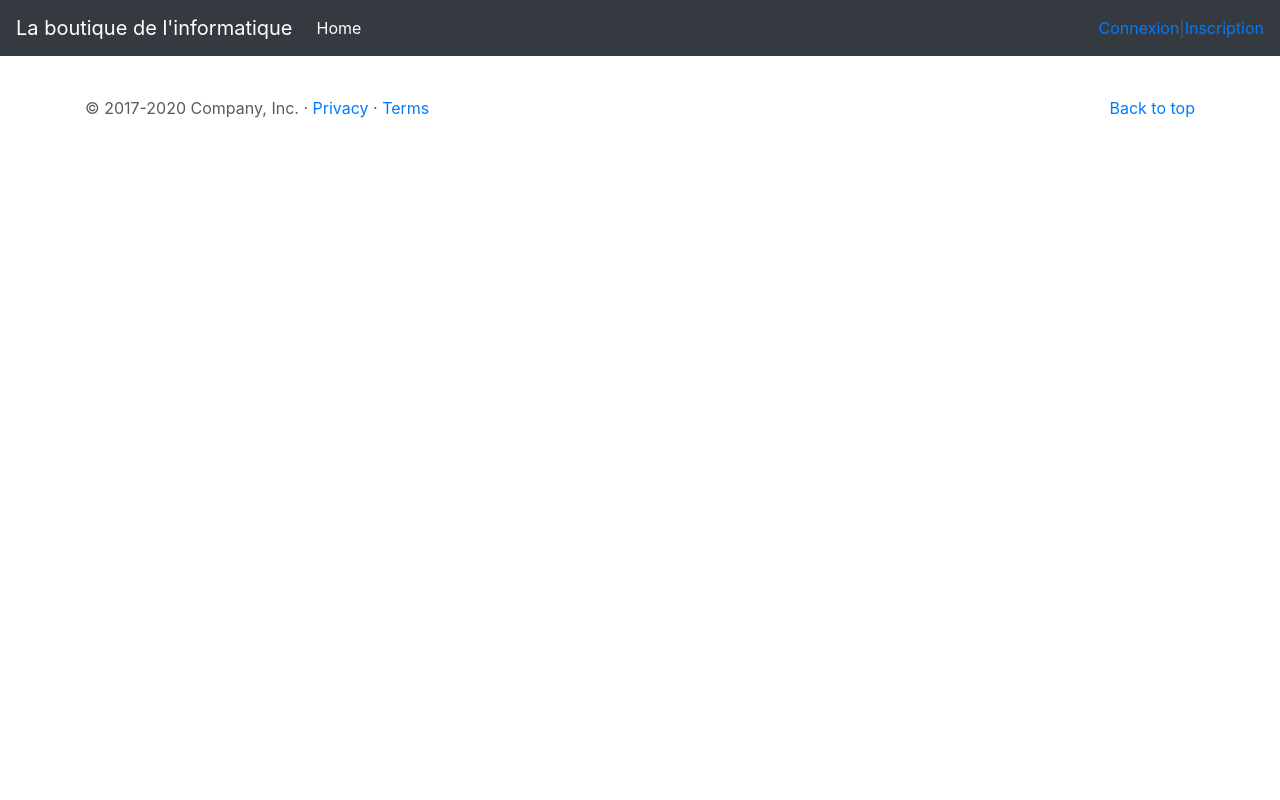
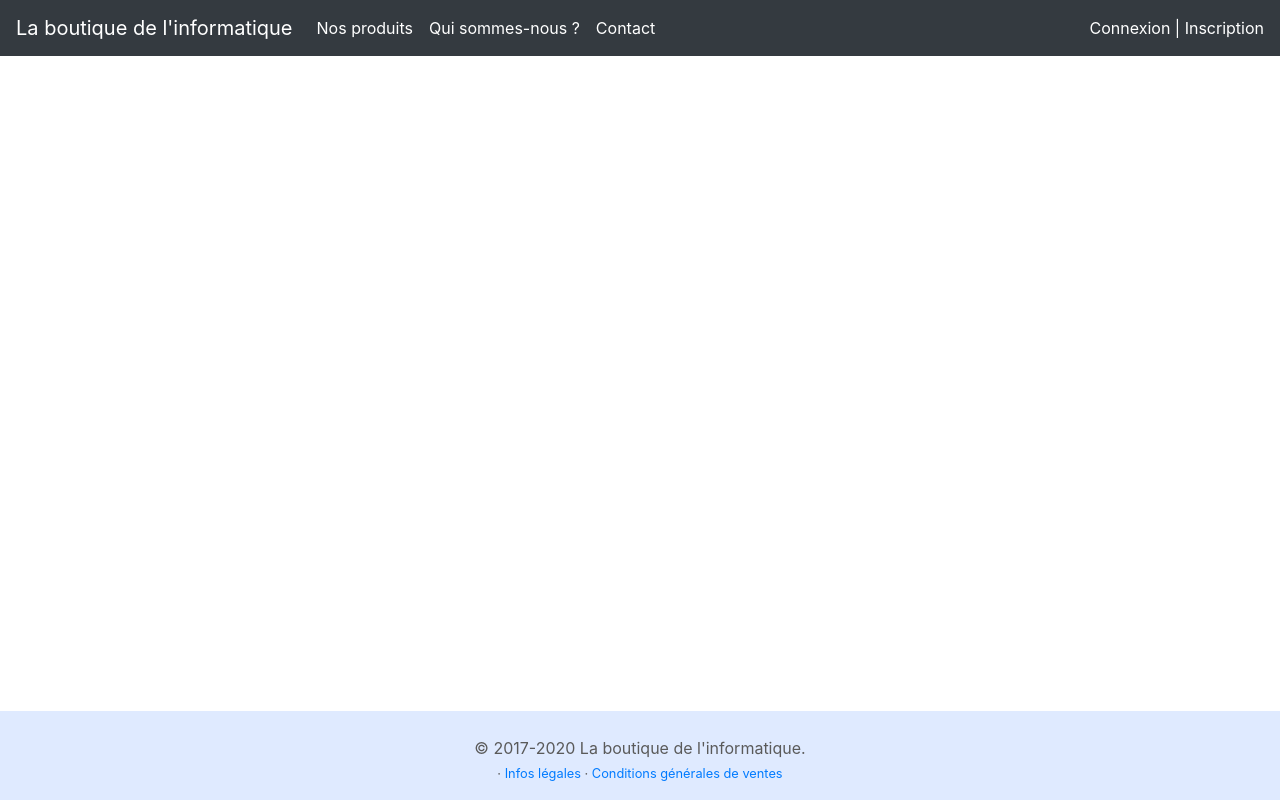
Before and after one commit to alexandre-leng/Boutique-Informatique-Symfony, a Symfony app: template laboutiqueinformatique/templates/base.html.twig in a window 1280 px wide. Run offline with Twig, Linux system fonts and the light colour scheme; the template is opened without the code that fills it, so the values that code supplies are empty; some libraries are stand-ins or nearby versions.

Commit message:
fin membre

```diff
--- a/laboutiqueinformatique/templates/base.html.twig
+++ b/laboutiqueinformatique/templates/base.html.twig
@@ -9,7 +9,9 @@
     <title>{% block title %}La boutique informatique{% endblock %}</title>
 
     <!-- Bootstrap core CSS -->
-    <link href="{{ asset('assets/css/bootstrap.min.css') }}" rel="stylesheet">
+    <link rel="stylesheet" href="{{ asset('assets/css/bootstrap.min.css') }}" >
+    <link rel="stylesheet" href="{{ asset('assets/css/boutiqueinformatique.css') }}" >
+
 
     <style>
         .bd-placeholder-img {
@@ -33,21 +35,30 @@
 <body>
 <header>
     <nav class="navbar navbar-expand-md navbar-dark fixed-top bg-dark">
-        <a class="navbar-brand" href="#">La boutique de l'informatique</a>
+        <a class="navbar-brand" href="{{ path('home') }}">La boutique de l'informatique</a>
         <button class="navbar-toggler" type="button" data-toggle="collapse" data-target="#navbarCollapse" aria-controls="navbarCollapse" aria-expanded="false" aria-label="Toggle navigation">
             <span class="navbar-toggler-icon"></span>
         </button>
         <div class="collapse navbar-collapse" id="navbarCollapse">
             <ul class="navbar-nav mr-auto">
                 <li class="nav-item active">
-                    <a class="nav-link" href="#">Home <span class="sr-only">(current)</span></a>
+                    <a class="nav-link" href="#">Nos produits</a>
+                </li>
+                <li class="nav-item active">
+                    <a class="nav-link" href="#">Qui sommes-nous ?</a>
+                </li>
+                <li class="nav-item active">
+                    <a class="nav-link" href="#">Contact</a>
                 </li>
             </ul>
-             {% if app.user %}
-            <a href="{{ path('account')}}">Mon compte</a> | <a href="{{ path('app_logout')}}">Déconnexion</a>
-             {% else %}
-            <a href="{{ path('app_login')}}">Connexion</a> | <a href="{{ path('register')}}">Inscription</a>
-            {% endif %}
+
+             <div class="navbar-item-custom">
+                 {% if app.user %}
+                    <a href="{{ path('account')}}">Mon compte <small>({{ app.user.firstname }})</small></a> | <a href="{{ path('app_logout')}}">Déconnexion</a>
+                 {% else %}
+                     <a href="{{ path('app_login')}}">Connexion</a> | <a href="{{ path('register')}}">Inscription</a>
+                {% endif %}
+             </div>
         </div>
     </nav>
 </header>
@@ -114,11 +125,18 @@
     </div><!-- /.container -->
 
     <!-- FOOTER -->
-    <footer class="container">
-        <p class="float-right"><a href="#">Back to top</a></p>
-        <p>&copy; 2017-2020 Company, Inc. &middot; <a href="#">Privacy</a> &middot; <a href="#">Terms</a></p>
+    <footer class="footer-custom">
+        <p>
+            &copy; 2017-2020 La boutique de l'informatique.</br>
+            <small>&middot; <a href="#">Infos légales</a> &middot; <a href="#">Conditions générales de ventes</a></small>
+        </p>
     </footer>
+
+
+
 </main>
+
+
 <script src="https://code.jquery.com/jquery-3.5.1.slim.min.js"></script>
 <script src="{{ asset('assets/js/bootstrap.bundle.js') }}"></script>
 </body>
```
Also changed, not shown: laboutiqueinformatique/public/assets/css/boutiqueinformatique.css (added).
